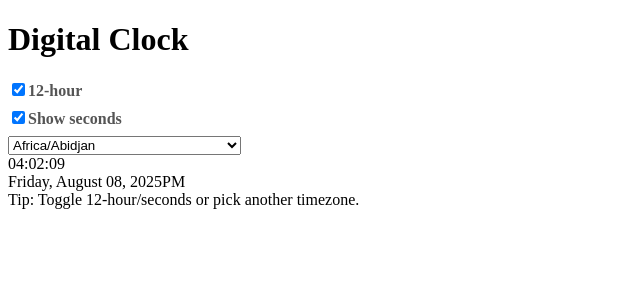
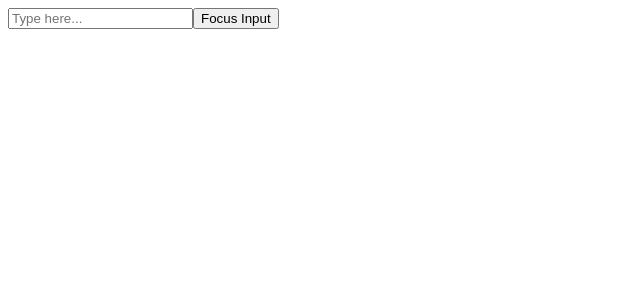
Before and after one commit to smmehedi4u/react, a React (Create React App) app: page / in a window 1280 px wide. Shown: the top 300 px of the page, without its empty margins (0-640 px from the left). Built offline with nearby package versions, Linux system fonts and the light colour scheme.

Commit message:
use referrence hook

```diff
--- a/src/App.jsx
+++ b/src/App.jsx
@@ -16,7 +16,8 @@
 import UpdateArray from "./UpdateArray.jsx";
 // import Todo from "./Todo.jsx";
 import UseEffect from "./UseEffect.jsx";
-import DigitalClock from "./DigitalClock.jsx";
+// import DigitalClock from "./DigitalClock.jsx";
+import ComponentA from "./ComponentA.jsx";
 
 function App() {
   // const items = ["Milk", "Eggs", "Bread", "Butter"];
@@ -42,7 +43,8 @@
       {/* <UpdateArray /> */}
       {/* <Todo/> */}
       {/* <UseEffect /> */}
-      <DigitalClock />
+      {/* <DigitalClock /> */}
+      <ComponentA />
     </>
   );
 }
--- /dev/null
+++ b/src/ComponentA.jsx
@@ -0,0 +1,18 @@
+import React, { useRef } from "react";
+
+function InputFocus() {
+  const inputRef = useRef(null);
+
+  const handleFocus = () => {
+    inputRef.current.focus();
+  };
+
+  return (
+    <div>
+      <input ref={inputRef} type="text" placeholder="Type here..." />
+      <button onClick={handleFocus}>Focus Input</button>
+    </div>
+  );
+}
+
+export default InputFocus;
```
